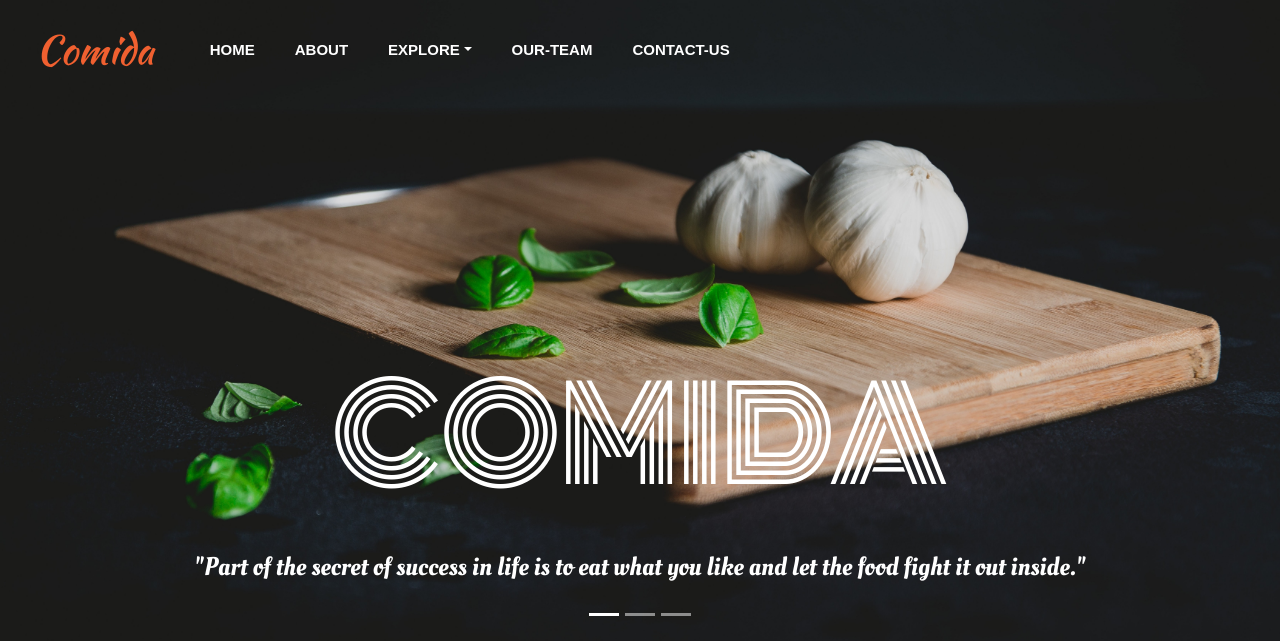
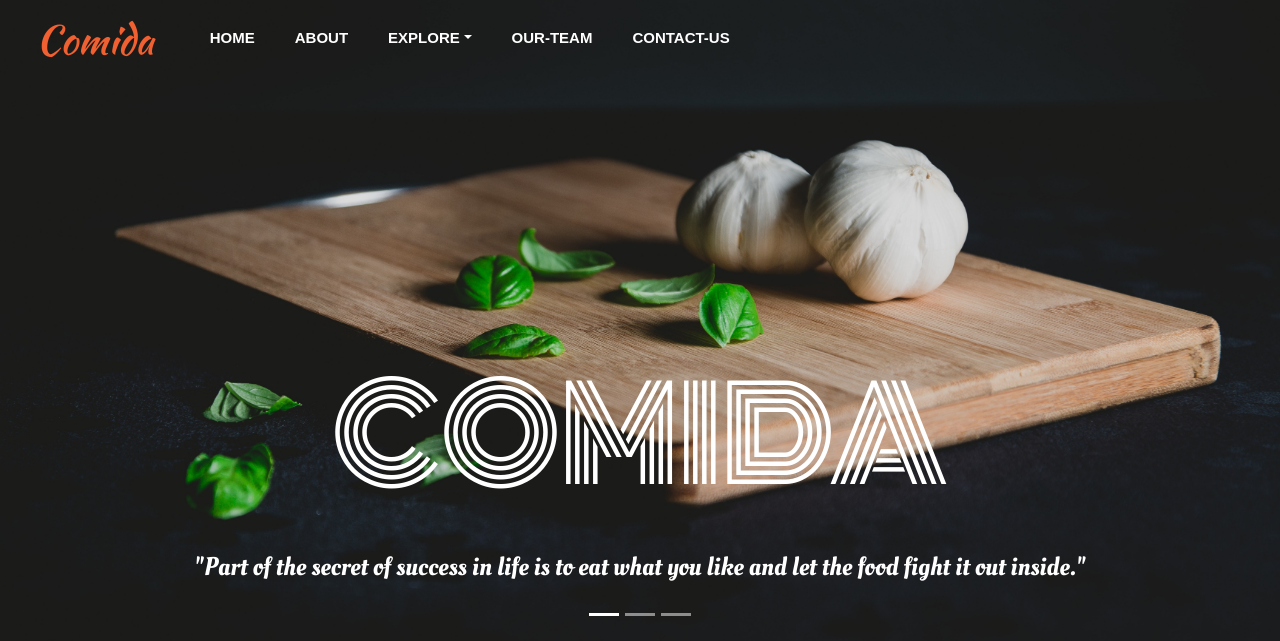
Before and after one commit to Bhavya00/Comida, a PHP site: page / in a window 1280 px wide. Shown: the top 641 px of the page. Run offline with PHP 8.4, Linux system fonts and the light colour scheme; some libraries are stand-ins or nearby versions.

Commit message:
modified CSS

```diff
--- a/css/style.css
+++ b/css/style.css
@@ -77,7 +77,7 @@ body {
 
 #mainNavbar  .nav-link{
     color: white;
-    padding: 10px 10px;
+    padding: 10px 10px 0 10px;
     margin: 0 10px 0 10px;
     font-size: 15px;
      display:inline-block;
@@ -93,7 +93,7 @@ body {
     color: #f06030;
     font-size: 2.5rem;
     font-weight: 100;
-    padding: 20px 20px;
+    padding: 10px 20px 0 20px;
 
 }
 #mainNavbar .dropdown-item:hover{
```
